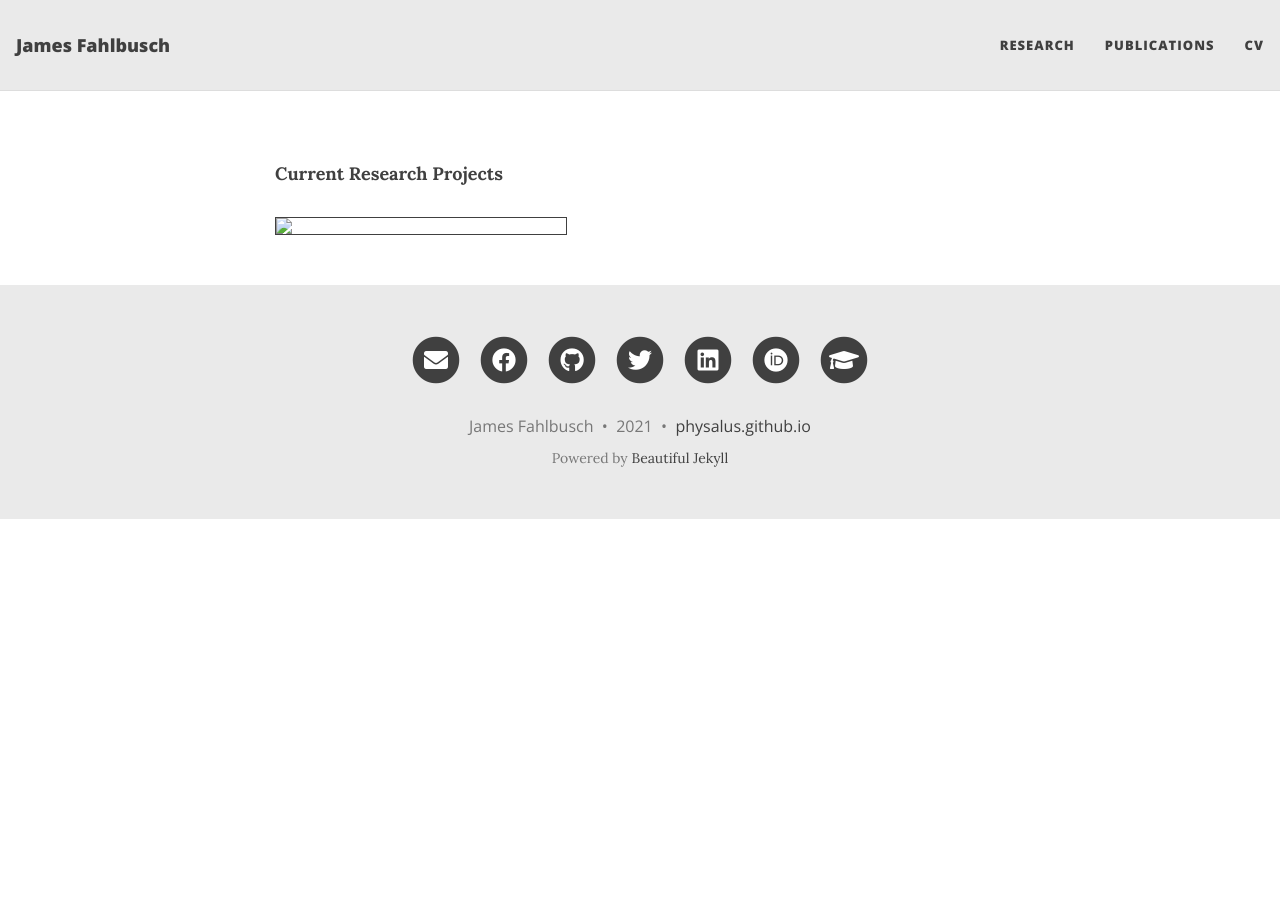
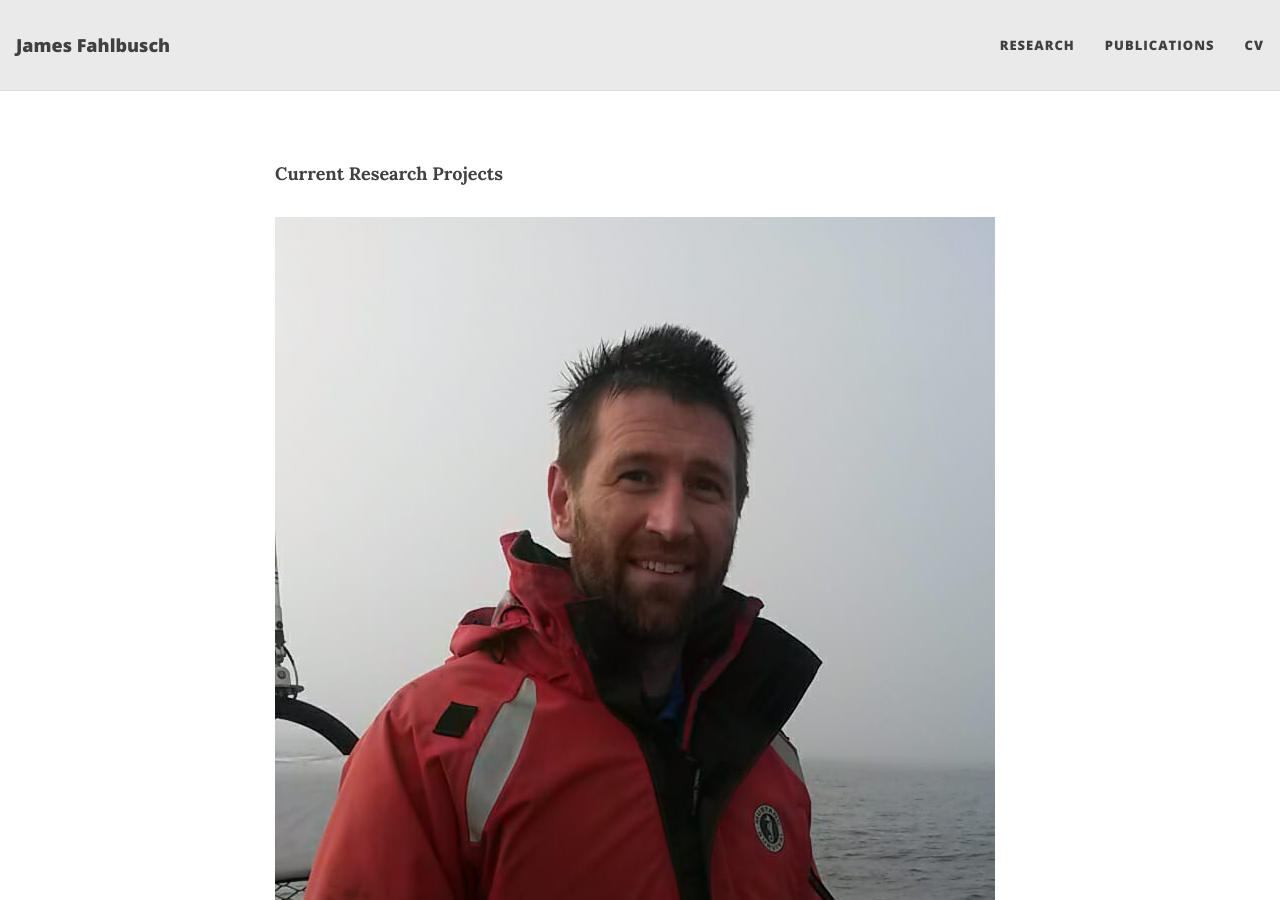
Before and after one commit to physalus/physalus.github.io, a Jekyll site: the page built from research.md, in a window 1280 px wide and 900 px high. Built offline with Jekyll 4.4.1, drawn with Linux system fonts in a browser that asks for light colours; nearby versions of some CDN libraries.

Commit message:
Update research.md

```diff
--- a/research.md
+++ b/research.md
@@ -3,4 +3,4 @@
 ---
 **Current Research Projects**
 
-<img src="images/IMG-20180818-WA0000.jpg" style="width:40%; border:1px solid; margin-right: 20px" align="left">
+![James](/images/IMG-20180818-WA0000.jpg "Test")
```
